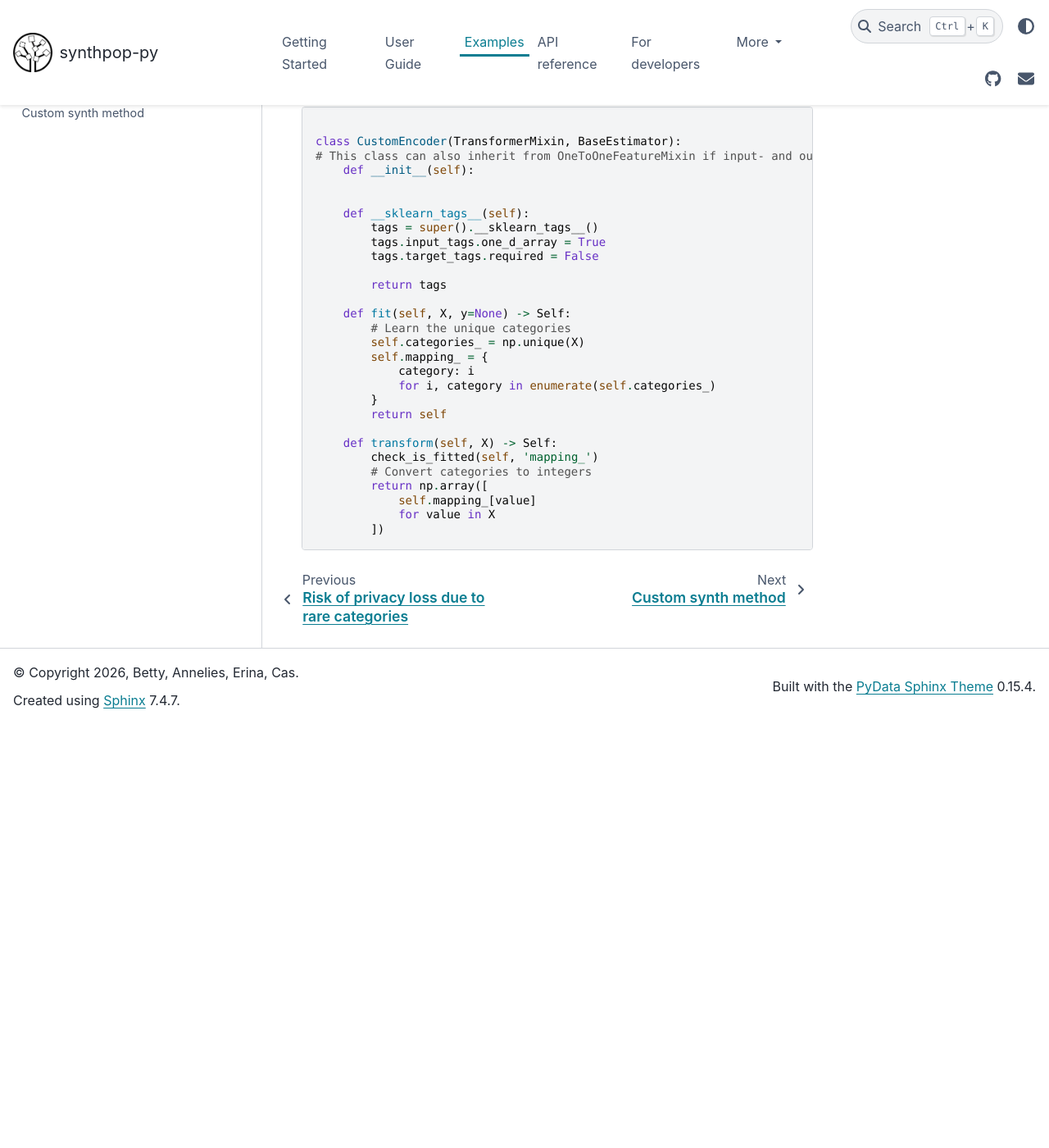
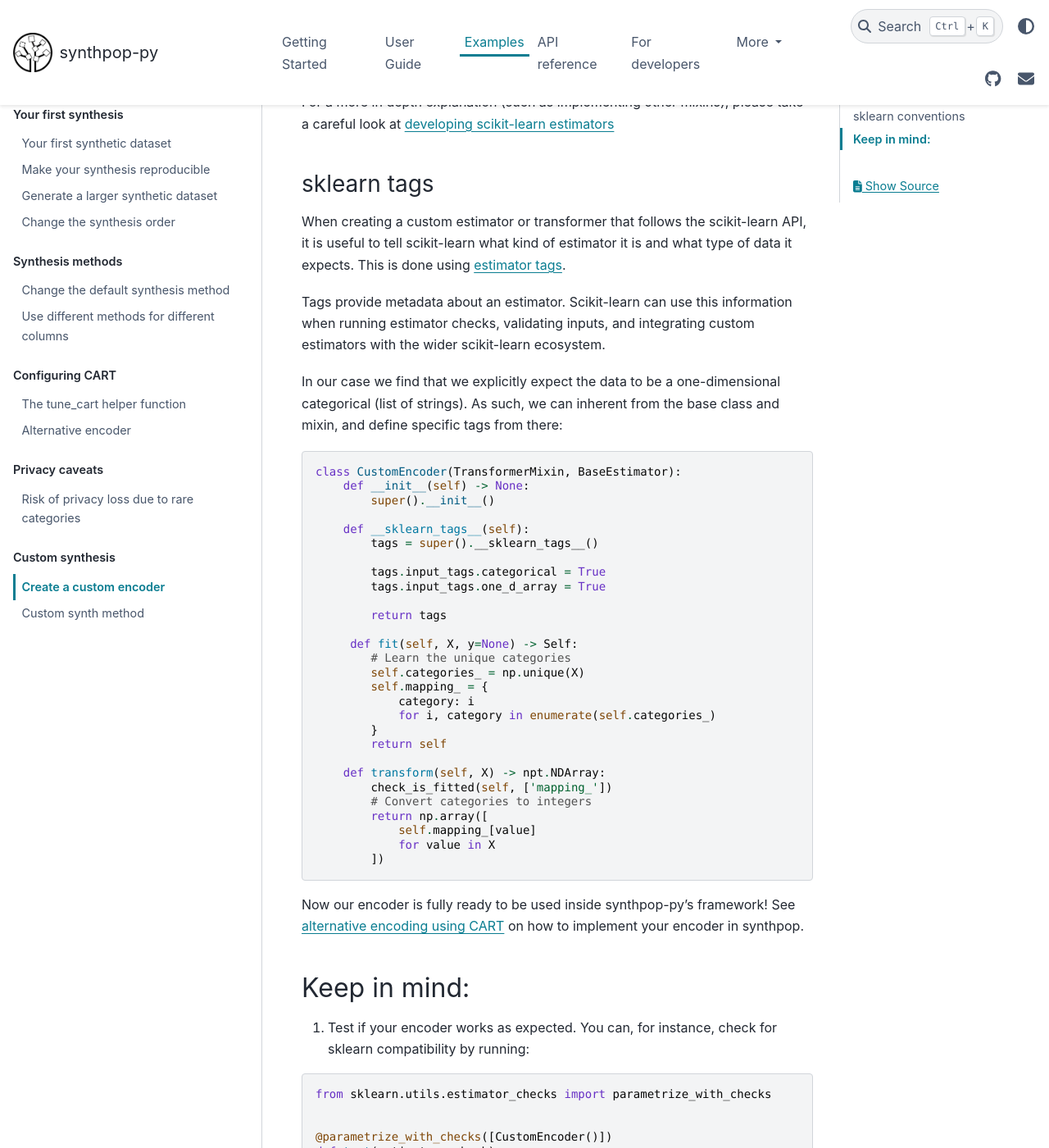
Before and after one commit to duonl/synthpop-py, a Sphinx documentation site: the page built from docs/source/examples/custom_encoder.md, in a window 1280 px wide and 1400 px high, scrolled down 2938 px. Shown: the whole window at 82% size. Built offline with Sphinx 7.4.7 and the PyData theme 0.15.4, drawn with Linux system fonts in a browser that asks for light colours; before the commit the page ends 3822 px from its top, so only the background shows below that; some of the changed text lies outside the part shown.

Commit message:
Added sklearn tags

````diff
--- a/docs/source/examples/custom_encoder.md
+++ b/docs/source/examples/custom_encoder.md
@@ -14,18 +14,20 @@ synthpop-py is build around base `sklearn` objects. In order to be compatible wi
 from sklearn.base import BaseEstimator
 
 class CustomEncoder(BaseEstimator):
-    def __init__(self):
+    def __init__(self) -> None:
         super().__init__()
  ```
 
  However, as of yet, this only learns all init parameters from BaseEstimator. Ideally we want to create a function that learns from the initial data. This can be done by defining a `fit` function:
 
   ```python
+from typing import Self
+
 class CustomEncoder(BaseEstimator):
-    def __init__(self):
+    def __init__(self) -> None:
         super().__init__()
 
-     def fit(self, X, y=None) -> Self:
+     def fit(self, X: list, y=None) -> Self:
         # Learn the unique categories
         self.categories_ = np.unique(X)
         self.mapping_ = {
@@ -49,18 +51,19 @@ print(encoder.mapping_)
 {"bird": 0, "cat": 1, "dog": 2}
 ```
 
-However this does not yet do anything with new data, it just learns our model.
+However this does not yet do anything with new data, it just learns a model.
 
 ### TransformerMixin
 
 In order for our encoder to actually map input variables to output variables we need a method that is able to transform the data, given a learned model. Luckily `sklearn` also provides a mixin class for that: [TransformerMixin](https://scikit-learn.org/dev/modules/generated/sklearn.base.TransformerMixin.html#sklearn.base.TransformerMixin). We can, and should, also inherit from this class. With that we can define a `transform` function:
 
 ```python
+import numpy.typing as npt
 from sklearn.base import BaseEstimator, TransformerMixin
 from sklearn.utils.validation import check_is_fitted
 
 class CustomEncoder(TransformerMixin, BaseEstimator):
-    def __init__(self):
+    def __init__(self) -> None:
         super().__init__()
 
      def fit(self, X, y=None) -> Self:
@@ -72,7 +75,7 @@ class CustomEncoder(TransformerMixin, BaseEstimator):
         }
         return self
 
-    def transform(self, X) -> Self:
+    def transform(self, X) -> npt.NDArray:
         check_is_fitted(self, ['mapping_'])
         # Convert categories to integers
         return np.array([
@@ -96,24 +99,29 @@ We see that we successfully managed to encode our animals into numbers. Ain't th
 
 As you saw we also added `check_is_fitted` in our `transform` function. Even though this is not requisite, we heavily recommend the use of this `sklearn` function as it checks whether required learned parameters are actually learned by `fit`.
 
-
 For a more in depth explanation (such as implementing other mixins), please take a careful look at [developing scikit-learn estimators](https://scikit-learn.org/dev/developers/develop.html#)
 
+### sklearn tags
+When creating a custom estimator or transformer that follows the scikit-learn API, it is useful to tell scikit-learn what kind of estimator it is and what type of data it expects. This is done using [estimator tags](https://scikit-learn.org/stable/developers/develop.html#estimator-tags).
+
+Tags provide metadata about an estimator. Scikit-learn can use this information when running estimator checks, validating inputs, and integrating custom estimators with the wider scikit-learn ecosystem.
+
+In our case we find that we explicitly expect the data to be a one-dimensional categorical (list of strings). As such, we can inherent from the base class and mixin, and define specific tags from there:
+
 ```python
-
 class CustomEncoder(TransformerMixin, BaseEstimator):
-# This class can also inherit from OneToOneFeatureMixin if input- and output features are the same
-    def __init__(self):
-
+    def __init__(self) -> None:
+        super().__init__()
 
     def __sklearn_tags__(self):
         tags = super().__sklearn_tags__()
+
+        tags.input_tags.categorical = True
         tags.input_tags.one_d_array = True
-        tags.target_tags.required = False
 
         return tags
 
-    def fit(self, X, y=None) -> Self:
+     def fit(self, X, y=None) -> Self:
         # Learn the unique categories
         self.categories_ = np.unique(X)
         self.mapping_ = {
@@ -122,11 +130,25 @@ class CustomEncoder(TransformerMixin, BaseEstimator):
         }
         return self
 
-    def transform(self, X) -> Self:
-        check_is_fitted(self, 'mapping_')
+    def transform(self, X) -> npt.NDArray:
+        check_is_fitted(self, ['mapping_'])
         # Convert categories to integers
         return np.array([
             self.mapping_[value]
             for value in X
         ])
+ ```
+
+Now our encoder is fully ready to be used inside synthpop-py's framework! See [alternative encoding using CART](alternative_encoder.md) on how to implement your encoder in synthpop.
+
+## Keep in mind:
+1. Test if your encoder works as expected. You can, for instance, check for sklearn compatibility by running:
+```python
+from sklearn.utils.estimator_checks import parametrize_with_checks
+
+
+@parametrize_with_checks([CustomEncoder()])
+def test(estimator, check):
+    check(estimator)
 ```
+2. synthpop-py expects encoders to be one dimensional, write your functions accordingly.
````
